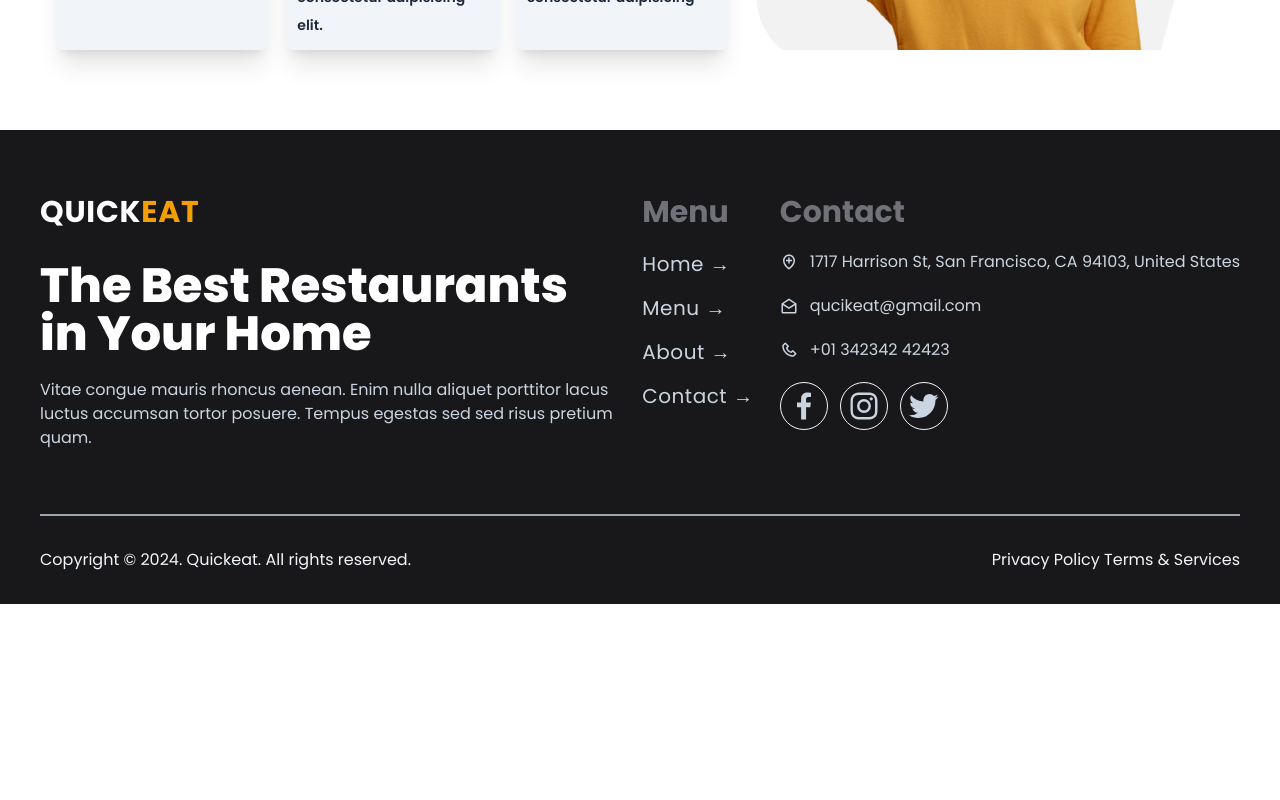
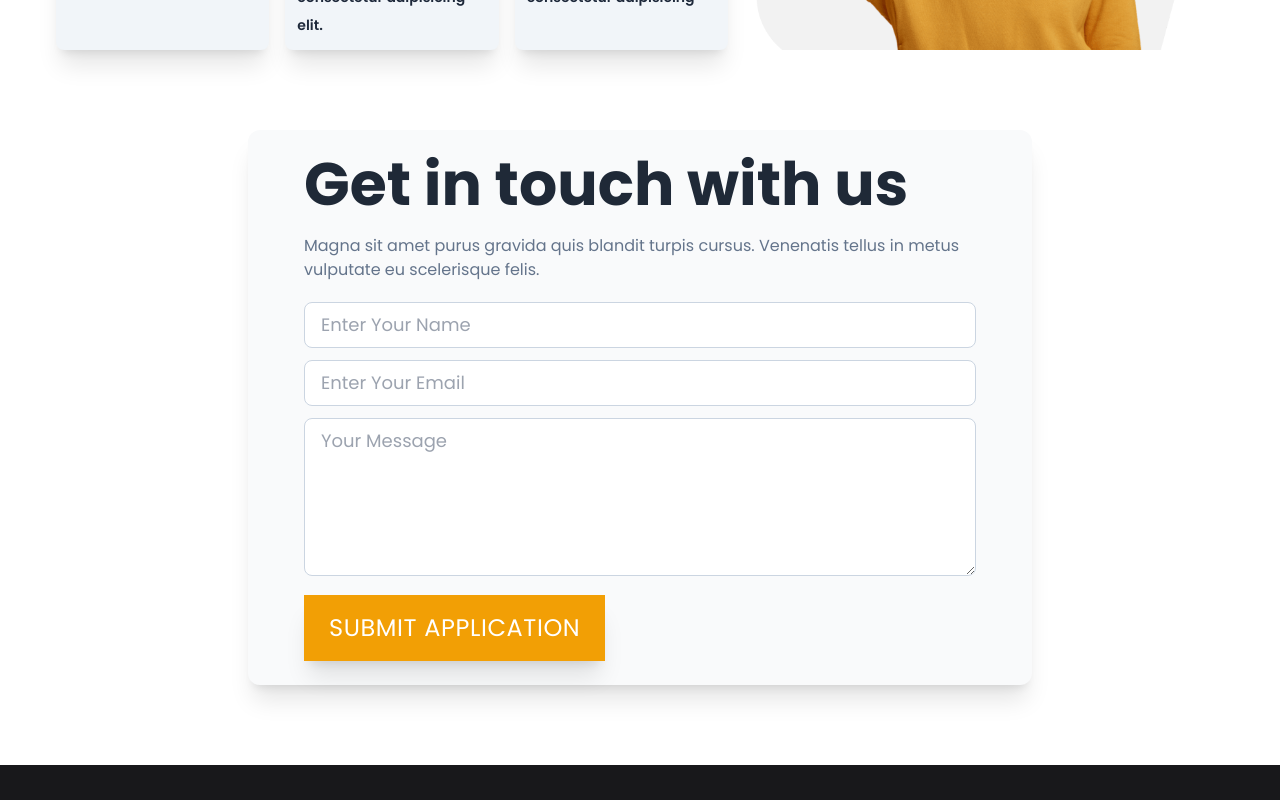
Before and after one commit to HasithKovinda/pizzify, a React (Vite) app: page /contact in a window 1280 px wide. Shown: the part 480-1280 px from the top of the page. Before the commit the page ends 1084 px from the top, so only its background shows below. Built offline with nearby package versions, Linux system fonts and the light colour scheme.

Commit message:
add contact form

```diff
--- a/src/components/Contact.tsx
+++ b/src/components/Contact.tsx
@@ -1,59 +1,12 @@
-import { MdAddLocationAlt, MdMarkunread, MdAddCall } from "react-icons/md";
-import contact from "../asserts/contacts-1.png";
+import ContactForm from "./Contact/ContactForm";
+import Information from "./Contact/Information";
+
 function Contact() {
   return (
-    <section className="max-w-screen-2xl mx-auto mt-20 px-14">
-      <div className="lg:flex lg:items-center lg:justify-center lg:gap-7">
-        <div className="max-w-xl xl:max-w-2xl">
-          <header className="mb-3">
-            <h1 className="heading lg:text-left">Contact us</h1>
-            <p className="text-lightGray">
-              Egestas sed tempus urna et pharetra pharetra massa. Fermentum
-              posuere urna nec tincidunt praesent semper.
-            </p>
-          </header>
-          <div className="md:flex md:items-stretch md:gap-2 lg:justify-between lg:gap-4">
-            <div className="mt-5 bg-slate-100 p-3 rounded-lg shadow-xl w-72 mx-auto">
-              <MdAddLocationAlt className="text-primary text-4xl mb-3" />
-              <div className="font-semibold  text-lg space-y-3">
-                <p>1717 Harrison St, San</p>
-                <p>Francisco, CA 94103,</p>
-                <p>United States</p>
-              </div>
-            </div>
-            <div className="mt-5 bg-slate-100 p-3 rounded-lg shadow-xl w-72 mx-auto">
-              <MdMarkunread className="text-primary text-4xl mb-3" />
-              <div className="font-semibold  text-lg">
-                <p>quick.info@mail.net</p>
-                <span className="text-sm text-slate-800">
-                  Lorem ipsum dolor sit.
-                </span>
-                <p className="mt-3">quick.info@mail.net</p>
-                <span className="text-sm text-slate-800">
-                  consectetur adipisicing elit.
-                </span>
-              </div>
-            </div>
-            <div className="mt-5 bg-slate-100 p-3 rounded-lg shadow-xl w-72 mx-auto">
-              <MdAddCall className="text-primary text-4xl mb-3" />
-              <div className="font-semibold  text-lg">
-                <p>+7 53534 543543</p>
-                <span className="text-sm text-slate-800">
-                  Lorem ipsum dolor sit.
-                </span>
-                <p className="mt-3">+24 4342 53252</p>
-                <span className="text-sm text-slate-800">
-                  consectetur adipisicing
-                </span>
-              </div>
-            </div>
-          </div>
-        </div>
-        <div>
-          <img src={contact} alt="contact image" className="hidden lg:block" />
-        </div>
-      </div>
-    </section>
+    <>
+      <Information />
+      <ContactForm />
+    </>
   );
 }
 
--- /dev/null
+++ b/src/components/Contact/ContactForm.tsx
@@ -0,0 +1,42 @@
+import Button from "../Button";
+
+function ContactForm() {
+  return (
+    <section className="max-w-screen-2xl mx-auto mt-20 px-14 bg-gray-50 rounded-xl p-6 shadow-xl">
+      <header className="max-w-xl lg:max-w-2xl mx-auto">
+        <h1 className="heading lg:text-left">Get in touch with us</h1>
+        <p className="text-lightGray text-center lg:text-left">
+          Magna sit amet purus gravida quis blandit turpis cursus. Venenatis
+          tellus in metus vulputate eu scelerisque felis.
+        </p>
+      </header>
+      <form action="" className="mt-5 space-y-3 max-w-xl lg:max-w-2xl mx-auto">
+        <div>
+          <input
+            type="text"
+            placeholder="Enter Your Name"
+            className="w-full px-4 py-2 border border-slate-300 rounded-lg focus:outline-primary md:text-lg"
+          />
+        </div>
+        <div>
+          <input
+            type="text"
+            placeholder="Enter Your Email"
+            className="w-full px-4 py-2 border border-slate-300 rounded-lg focus:outline-primary md:text-lg"
+          />
+        </div>
+        <div>
+          <textarea
+            rows={5}
+            cols={10}
+            placeholder="Your Message"
+            className="w-full px-4 py-2 border border-slate-300 rounded-lg focus:outline-primary md:text-lg"
+          />
+        </div>
+        <Button name="Submit Application" />
+      </form>
+    </section>
+  );
+}
+
+export default ContactForm;
--- /dev/null
+++ b/src/components/Contact/Information.tsx
@@ -0,0 +1,61 @@
+import { MdAddLocationAlt, MdMarkunread, MdAddCall } from "react-icons/md";
+import contact from "../../asserts/contacts-1.png";
+
+function Information() {
+  return (
+    <section className="max-w-screen-2xl mx-auto mt-20 px-14">
+      <div className="lg:flex lg:items-center lg:justify-center lg:gap-7">
+        <div className="max-w-xl xl:max-w-2xl">
+          <header className="mb-3">
+            <h1 className="heading lg:text-left">Contact us</h1>
+            <p className="text-lightGray">
+              Egestas sed tempus urna et pharetra pharetra massa. Fermentum
+              posuere urna nec tincidunt praesent semper.
+            </p>
+          </header>
+          <div className="md:flex md:items-stretch md:gap-2 lg:justify-between lg:gap-4">
+            <div className="mt-5 bg-slate-100 p-3 rounded-lg shadow-xl w-72 mx-auto">
+              <MdAddLocationAlt className="text-primary text-4xl mb-3" />
+              <div className="font-semibold  text-lg space-y-3">
+                <p>1717 Harrison St, San</p>
+                <p>Francisco, CA 94103,</p>
+                <p>United States</p>
+              </div>
+            </div>
+            <div className="mt-5 bg-slate-100 p-3 rounded-lg shadow-xl w-72 mx-auto">
+              <MdMarkunread className="text-primary text-4xl mb-3" />
+              <div className="font-semibold  text-lg">
+                <p>quick.info@mail.net</p>
+                <span className="text-sm text-slate-800">
+                  Lorem ipsum dolor sit.
+                </span>
+                <p className="mt-3">quick.info@mail.net</p>
+                <span className="text-sm text-slate-800">
+                  consectetur adipisicing elit.
+                </span>
+              </div>
+            </div>
+            <div className="mt-5 bg-slate-100 p-3 rounded-lg shadow-xl w-72 mx-auto">
+              <MdAddCall className="text-primary text-4xl mb-3" />
+              <div className="font-semibold  text-lg">
+                <p>+7 53534 543543</p>
+                <span className="text-sm text-slate-800">
+                  Lorem ipsum dolor sit.
+                </span>
+                <p className="mt-3">+24 4342 53252</p>
+                <span className="text-sm text-slate-800">
+                  consectetur adipisicing
+                </span>
+              </div>
+            </div>
+          </div>
+        </div>
+        <div>
+          <img src={contact} alt="contact image" className="hidden lg:block" />
+        </div>
+      </div>
+    </section>
+  );
+}
+
+export default Information;
--- a/src/index.css
+++ b/src/index.css
@@ -65,7 +65,7 @@
     var(--clr-primary) 50%,
     transparent 50%
   );
-  background-size: 500px;
+  background-size: 800px;
   background-repeat: no-repeat;
   transition: background 300ms ease-in-out;
   background-position: 0%;
```
